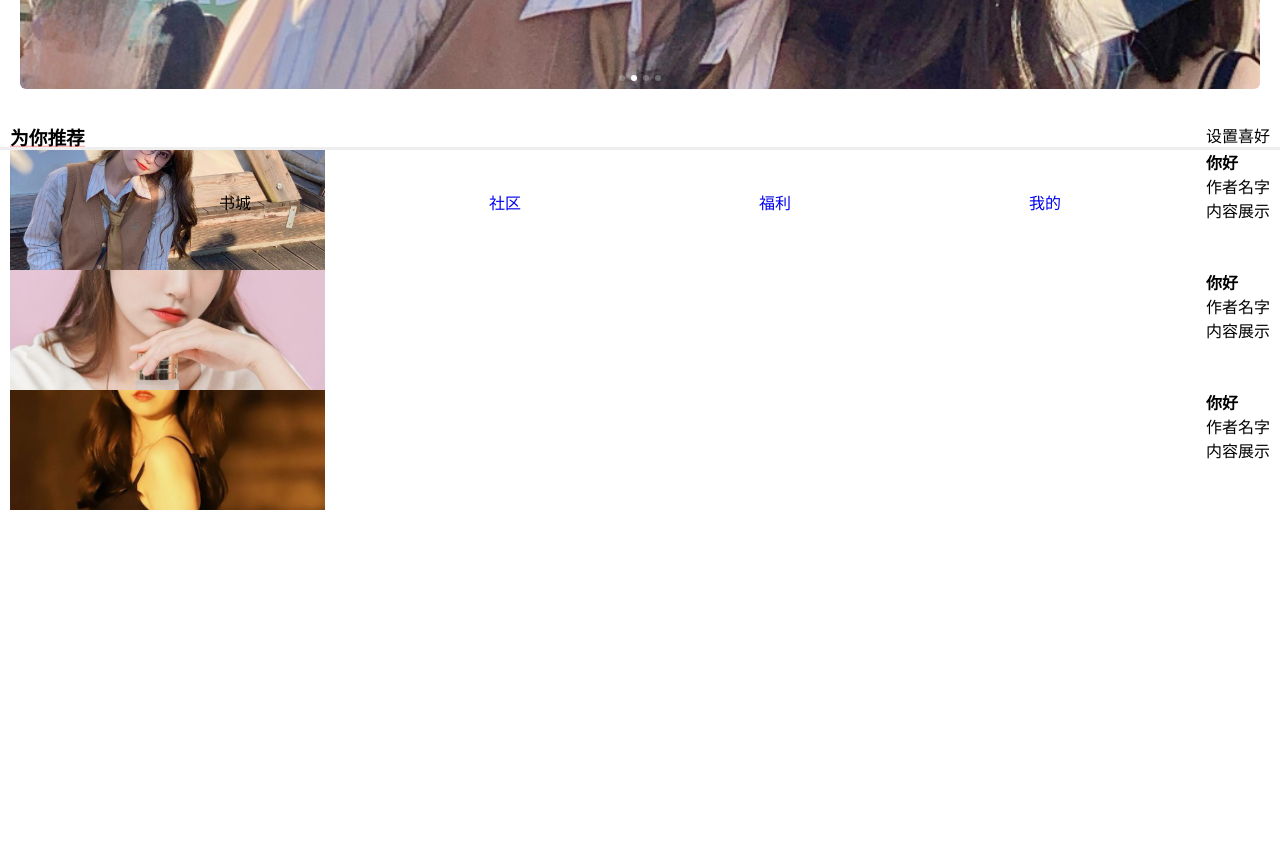
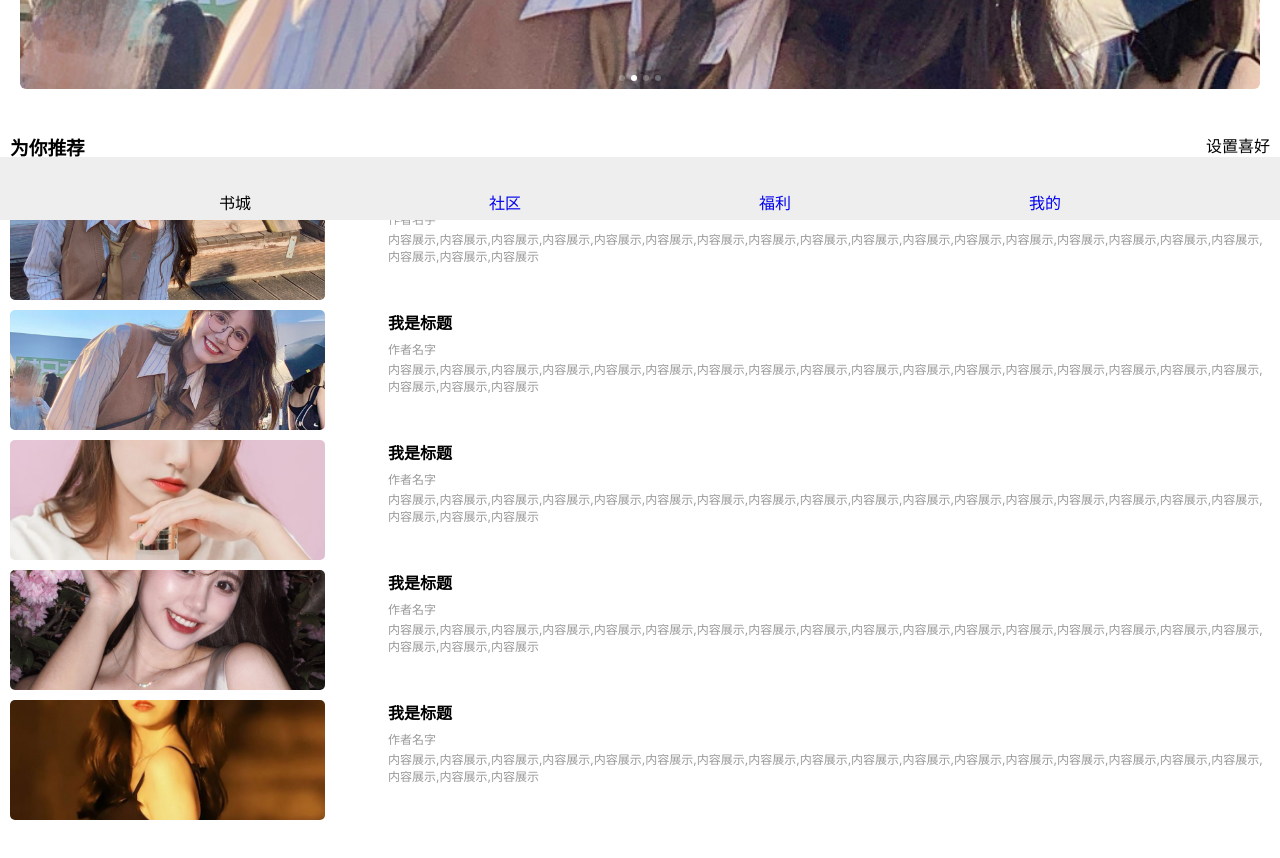
Before and after one commit to zBo1997/doubby-app, a Vue app: page /#/index in a window 1280 px wide. Shown: the part 580-1438 px from the top of the page. Before the commit the page ends 1160 px from the top, so only its background shows below. Built offline with nearby package versions, Linux system fonts and the light colour scheme; a web font is replaced by a local one.

Commit message:
推荐模块编写

```diff
--- a/package.json
+++ b/package.json
@@ -14,6 +14,7 @@
     "vue-router": "^4.3.0"
   },
   "devDependencies": {
+    "@types/node": "^20.12.7",
     "@vitejs/plugin-vue": "^5.0.4",
     "unplugin-vue-components": "^0.26.0",
     "vite": "^5.1.6"
--- a/src/assets/css/index.css
+++ b/src/assets/css/index.css
@@ -7,6 +7,11 @@
 * {
     margin: 0;
     padding: 0;
+}
+
+li {
+    margin-top: 10px;
+    margin-bottom: 10px;
 }
 
 /* 底部导航 */
@@ -19,13 +24,14 @@
     bottom: 0;
     left: 0;
     width: 100%;
-    height: 70px;
+    height: 60px;
     border-top: 3px solid #eee;
+    background-color: #eee;
 }
 
 .footer-list {
     max-width: 1080px;
-    height: 80px;
+    height: 60px;
     margin: auto;
 }
 
@@ -48,7 +54,7 @@
 
 /* 搜索框样式 */
 .header-search {
-    background-color: #ffffff;
+    background-color: transparent;
     padding: 10px;
 }
 
@@ -67,7 +73,7 @@
 
 .header-search input::placeholder,
 .header-search {
-    color: #948b8b;
+    color: #b12828;
 }
 
 .header-tabs {
@@ -212,16 +218,21 @@
     padding: 10px;
 }
 
+.recommend-list {
+    margin-top: 10px;
+}
+
 .recommend-like {
     display: flex;
     justify-content: space-between;
     position: relative;
+    padding: 10px 0px;
 }
 
 .recommend-like h3::before {
     content: "";
     width: 75px;
-    height: 5px;
+    height: 6px;
     background: linear-gradient(transparent, var(--bgcolor));
     position: absolute;
     bottom: 0px;
@@ -242,4 +253,34 @@
     width: 100%;
     height: 100%;
     object-fit: cover;
+    border-radius: 5px;
 }
+
+.recommend-title {
+    width: 70%;
+}
+
+.recommend-title h4 {
+    font-size: 16px;
+    white-space: nowrap;
+    overflow: hidden;
+    text-overflow: ellipsis;
+    height: 30px;
+}
+
+.recommend-title p {
+    color: #999;
+    font-size: 12px;
+}
+
+.recommend-title-author {
+    height: 20px;
+}
+
+/* 内容溢出隐藏*/
+.recommend-title-desc {
+    display: -webkit-box;
+    overflow: hidden;
+    -webkit-line-clamp: 4;
+    -webkit-box-orient: vertical;
+}
--- a/src/views/index/charts.vue
+++ b/src/views/index/charts.vue
@@ -1,11 +1,6 @@
 <template>
     <div class="charts">
-
-
-        <van-sticky>
-            <Popup />
-        </van-sticky>
-
+        <Popup />
     </div>
 </template>
 
--- a/src/views/index/chartstab.vue
+++ b/src/views/index/chartstab.vue
@@ -1,12 +1,12 @@
 <template>
     <div class="chatrstab">
         <van-tabs v-model:active="active">
-            <van-tab :title="v.title" v-for="(v,i) in chatrstab" :key="i">
+            <van-tab :title="v.title" v-for="(v, i) in chatrstab" :key="i">
                 <div class="chatrstab-content">
                     <div class="chatrstab-item">
-                        <div class="chatrstab-list" v-for="(item,i) in v.content" :key="i">
+                        <div class="chatrstab-list" v-for="(item, i) in v.content" :key="i">
                             <div class="chatrstab-img">
-                                <img :src='`/src/assets/images/${item.img_url}`'/>
+                                <img :src='`src/assets/images/${item.img_url}`' />
                             </div>
                             <div class="chatrstab-title">
                                 <span>{{ item.name }}</span>
@@ -20,7 +20,6 @@
             </van-tab>
         </van-tabs>
     </div>
-
 </template>
 
 <script setup>
@@ -28,37 +27,44 @@ import { ref } from 'vue'
 const active = ref(0)
 const chatrstab = ref(
     [
-        {title:"全部",content:[
-            {name:"好像找个男票啊~",img_url:"1.jpeg",describle:"我叫莎莎",num:"23岁",},
-            {name:"可盐可甜~",img_url:"2.jpeg",describle:"我叫莎莎",num:"23岁",},
-            {name:"幼师，23岁~",img_url:"3.jpeg",describle:"我叫莎莎",num:"23岁",},
-            {name:"好像找个男票啊~",img_url:"4.jpeg",describle:"我叫莎莎",num:"23岁",},
-            {name:"好像找个男票啊~",img_url:"5.jpeg",describle:"我叫莎莎",num:"23岁",},
-            {name:"好像找个男票啊~",img_url:"6.jpeg",describle:"我叫莎莎",num:"23岁",},
-            {name:"好像找个男票啊~",img_url:"1.jpeg",describle:"我叫莎莎",num:"23岁",},
-            {name:"好像找个男票啊~",img_url:"2.jpeg",describle:"我叫莎莎",num:"23岁",},
-            {name:"好像找个男票啊~",img_url:"3.jpeg",describle:"我叫莎莎",num:"23岁",},
-            {name:"好像找个男票啊~",img_url:"4.jpeg",describle:"我叫莎莎",num:"23岁",}]},
-        {title:"男生",content:[{name:"好像找个男票啊~",img_url:"1.jpeg",describle:"我叫莎莎",num:"23岁",},
-            {name:"可盐可甜~",img_url:"2.jpeg",describle:"我叫莎莎",num:"23岁",},
-            {name:"幼师，23岁~",img_url:"3.jpeg",describle:"我叫莎莎",num:"23岁",},
-            {name:"好像找个男票啊~",img_url:"4.jpeg",describle:"我叫莎莎",num:"23岁",}]},
-        {title:"女生",content:[{name:"内容1"},{name:"内容2"},{name:"内容3"}]},
-        {title:"游戏",content:[{name:"好像找个男票啊~",img_url:"1.jpeg",describle:"我叫莎莎",num:"23岁",},
-            {name:"可盐可甜~",img_url:"2.jpeg",describle:"我叫莎莎",num:"23岁",},
-            {name:"幼师，23岁~",img_url:"3.jpeg",describle:"我叫莎莎",num:"23岁",},
-            {name:"好像找个男票啊~",img_url:"4.jpeg",describle:"我叫莎莎",num:"23岁",}]},
-        {title:"爽文",content:[{name:"内容1"}]},
-        {title:"热血",content:[{name:"好像找个男票啊~",img_url:"1.jpeg",describle:"我叫莎莎",num:"23岁",},
-            {name:"可盐可甜~",img_url:"2.jpeg",describle:"我叫莎莎",num:"23岁",},
-            {name:"幼师，23岁~",img_url:"3.jpeg",describle:"我叫莎莎",num:"23岁",},
-            {name:"好像找个男票啊~",img_url:"4.jpeg",describle:"我叫莎莎",num:"23岁",}]},
-        {title:"科幻",content:[{name:"内容1"}]}
+        {
+            title: "全部", content: [
+                { name: "好像找个男票啊~", img_url: "1.jpeg", describle: "我叫莎莎", num: "23岁", },
+                { name: "可盐可甜~", img_url: "2.jpeg", describle: "我叫莎莎", num: "23岁", },
+                { name: "幼师，23岁~", img_url: "3.jpeg", describle: "我叫莎莎", num: "23岁", },
+                { name: "好像找个男票啊~", img_url: "4.jpeg", describle: "我叫莎莎", num: "23岁", },
+                { name: "好像找个男票啊~", img_url: "5.jpeg", describle: "我叫莎莎", num: "23岁", },
+                { name: "好像找个男票啊~", img_url: "6.jpeg", describle: "我叫莎莎", num: "23岁", },
+                { name: "好像找个男票啊~", img_url: "1.jpeg", describle: "我叫莎莎", num: "23岁", },
+                { name: "好像找个男票啊~", img_url: "2.jpeg", describle: "我叫莎莎", num: "23岁", },
+                { name: "好像找个男票啊~", img_url: "3.jpeg", describle: "我叫莎莎", num: "23岁", },
+                { name: "好像找个男票啊~", img_url: "4.jpeg", describle: "我叫莎莎", num: "23岁", }]
+        },
+        {
+            title: "男生", content: [{ name: "好像找个男票啊~", img_url: "1.jpeg", describle: "我叫莎莎", num: "23岁", },
+            { name: "可盐可甜~", img_url: "2.jpeg", describle: "我叫莎莎", num: "23岁", },
+            { name: "幼师，23岁~", img_url: "3.jpeg", describle: "我叫莎莎", num: "23岁", },
+            { name: "好像找个男票啊~", img_url: "4.jpeg", describle: "我叫莎莎", num: "23岁", }]
+        },
+        { title: "女生", content: [{ name: "内容1" }, { name: "内容2" }, { name: "内容3" }] },
+        {
+            title: "游戏", content: [{ name: "好像找个男票啊~", img_url: "1.jpeg", describle: "我叫莎莎", num: "23岁", },
+            { name: "可盐可甜~", img_url: "2.jpeg", describle: "我叫莎莎", num: "23岁", },
+            { name: "幼师，23岁~", img_url: "3.jpeg", describle: "我叫莎莎", num: "23岁", },
+            { name: "好像找个男票啊~", img_url: "4.jpeg", describle: "我叫莎莎", num: "23岁", }]
+        },
+        { title: "爽文", content: [{ name: "内容1" }] },
+        {
+            title: "热血", content: [{ name: "好像找个男票啊~", img_url: "1.jpeg", describle: "我叫莎莎", num: "23岁", },
+            { name: "可盐可甜~", img_url: "2.jpeg", describle: "我叫莎莎", num: "23岁", },
+            { name: "幼师，23岁~", img_url: "3.jpeg", describle: "我叫莎莎", num: "23岁", },
+            { name: "好像找个男票啊~", img_url: "4.jpeg", describle: "我叫莎莎", num: "23岁", }]
+        },
+        { title: "科幻", content: [{ name: "内容1" }] }
     ]
 )
 
 </script>
 
 
-<style scoped>
-</style>
+<style scoped></style>
--- a/src/views/index/index.vue
+++ b/src/views/index/index.vue
@@ -1,6 +1,8 @@
 <template>
     <div class="container">
-        <Header />
+        <van-sticky>
+            <Header />
+        </van-sticky>
         <Charts />
         <Chartstab />
         <Banner />
--- a/src/views/index/recommend.vue
+++ b/src/views/index/recommend.vue
@@ -6,34 +6,16 @@
         </div>
         <div class="recommend-list">
             <ul>
-                <li>
+                <li v-for="(v, i) in recommendList" :key="i">
                     <div class="recommend-img">
-                        <img src="/src/assets/images/1.jpeg">
+                        <img :src="`/src/assets/images/${v.img_url}`">
                     </div>
-                    <div class="">
-                        <h4>你好</h4>
-                        <p>作者名字</p>
-                        <p>内容展示</p>
-                    </div>
-                </li>
-                <li>
-                    <div class="recommend-img">
-                        <img src="/src/assets/images/3.jpeg">
-                    </div>
-                    <div class="">
-                        <h4>你好</h4>
-                        <p>作者名字</p>
-                        <p>内容展示</p>
-                    </div>
-                </li>
-                <li>
-                    <div class="recommend-img">
-                        <img src="/src/assets/images/4.jpeg">
-                    </div>
-                    <div class="">
-                        <h4>你好</h4>
-                        <p>作者名字</p>
-                        <p>内容展示</p>
+                    <div class="recommend-title">
+                        <h4>{{ v.title }}</h4>
+                        <p class="recommend-title-author">{{ v.author }}</p>
+                        <p class="recommend-title-desc">
+                            {{ v.desc }}
+                        </p>
                     </div>
                 </li>
             </ul>
@@ -43,6 +25,13 @@
 
 <script setup>
 import { ref } from 'vue'
+let recommendList = ref([
+    { title: "我是标题", img_url: "1.jpeg", author: "作者名字", desc: "内容展示,内容展示,内容展示,内容展示,内容展示,内容展示,内容展示,内容展示,内容展示,内容展示,内容展示,内容展示,内容展示,内容展示,内容展示,内容展示,内容展示,内容展示,内容展示,内容展示" },
+    { title: "我是标题", img_url: "2.jpeg", author: "作者名字", desc: "内容展示,内容展示,内容展示,内容展示,内容展示,内容展示,内容展示,内容展示,内容展示,内容展示,内容展示,内容展示,内容展示,内容展示,内容展示,内容展示,内容展示,内容展示,内容展示,内容展示" },
+    { title: "我是标题", img_url: "3.jpeg", author: "作者名字", desc: "内容展示,内容展示,内容展示,内容展示,内容展示,内容展示,内容展示,内容展示,内容展示,内容展示,内容展示,内容展示,内容展示,内容展示,内容展示,内容展示,内容展示,内容展示,内容展示,内容展示" },
+    { title: "我是标题", img_url: "6.jpeg", author: "作者名字", desc: "内容展示,内容展示,内容展示,内容展示,内容展示,内容展示,内容展示,内容展示,内容展示,内容展示,内容展示,内容展示,内容展示,内容展示,内容展示,内容展示,内容展示,内容展示,内容展示,内容展示" },
+    { title: "我是标题", img_url: "4.jpeg", author: "作者名字", desc: "内容展示,内容展示,内容展示,内容展示,内容展示,内容展示,内容展示,内容展示,内容展示,内容展示,内容展示,内容展示,内容展示,内容展示,内容展示,内容展示,内容展示,内容展示,内容展示,内容展示" }
+])
 
 </script>
 
--- a/vite.config.js
+++ b/vite.config.js
@@ -3,7 +3,6 @@ import { defineConfig } from 'vite'
 import vue from '@vitejs/plugin-vue'
 import Components from 'unplugin-vue-components/vite';
 import { VantResolver } from 'unplugin-vue-components/resolvers';
-import path from 'path';
 // https://vitejs.dev/config/
 export default defineConfig({
   server: {
```
Also changed, not shown: src/views/index/like.vue (added, +12 -0 lines), 1 other file (tests, documents, lock files or other folders).
